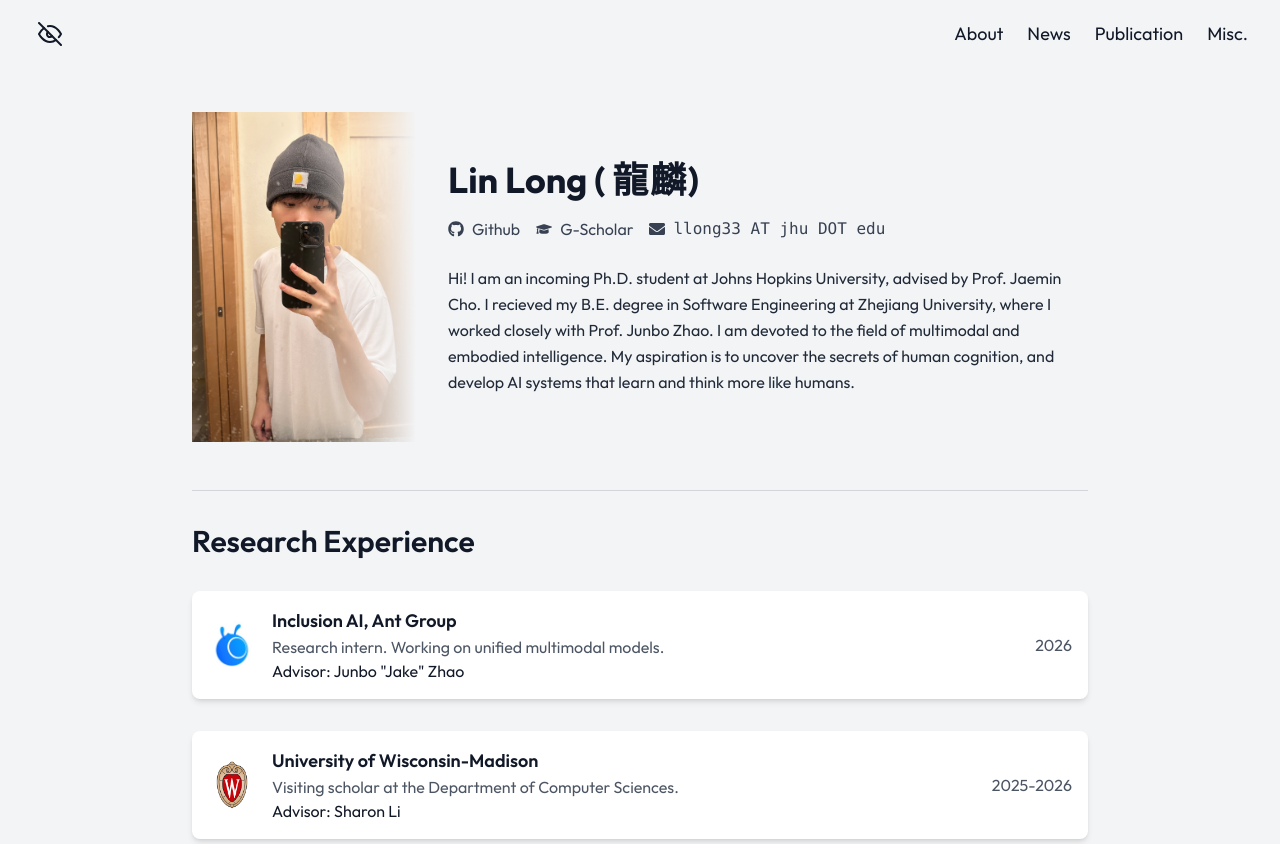
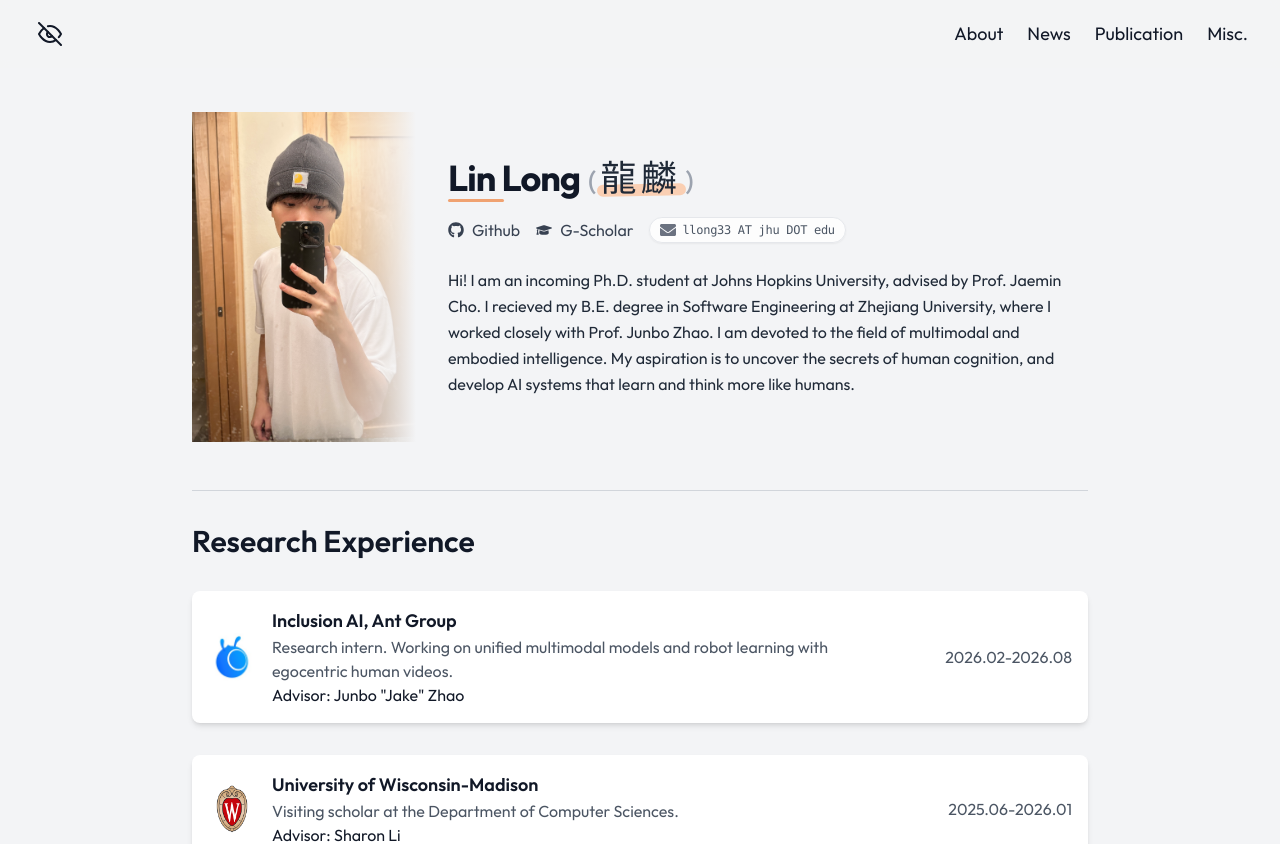
Before and after one commit to llong-cs/llong-cs.github.io, a Next.js app: page / in a window 1280 px wide. Shown: the top 844 px of the page. Built offline with nearby package versions, Linux system fonts and the light colour scheme; a web font is replaced by a local one.

Commit message:
refresh homepage content and styling

```diff
--- a/app/globals.css
+++ b/app/globals.css
@@ -1,6 +1,33 @@
 @tailwind base;
 @tailwind components;
 @tailwind utilities;
+
+/* Soft apricot cursor accents for precise pointer devices. */
+@media (pointer: fine) {
+  html,
+  body {
+    cursor: url('/cursors/apricot-arrow.svg') 3 2, auto;
+  }
+
+  a,
+  button,
+  [role='button'],
+  .cursor-pointer {
+    cursor: url('/cursors/apricot-pointer.svg') 8 2, pointer;
+  }
+}
+
+::selection {
+  color: #3d2418;
+  background: #ffc69f;
+  text-shadow: none;
+}
+
+::-moz-selection {
+  color: #3d2418;
+  background: #ffc69f;
+  text-shadow: none;
+}
 
 /* Custom scrollbar */
 .overflow-y-auto::-webkit-scrollbar {
--- a/app/page.tsx
+++ b/app/page.tsx
@@ -163,12 +163,28 @@ export default function Home() {
             <div className="absolute inset-0 bg-gradient-to-r from-transparent via-transparent to-gray-100 pointer-events-none" />
           </div>
           <div className="md:w-3/4 text-center md:text-left">
-            <h1 className="text-2xl md:text-4xl font-bold">{intro.name} (<span className="inline-block"></span> <span className={`${calli.className} tracking-wider`}>{intro.chineseName}</span>)</h1>
+            <h1 className="flex flex-wrap items-baseline justify-center gap-x-2 text-2xl font-bold md:justify-start md:text-4xl">
+              <span className="relative inline-block tracking-[-0.025em]">
+                {intro.name}
+                <span aria-hidden="true" className="absolute -bottom-1 left-0 h-[3px] w-10 rounded-full bg-[#f09a63]/90 md:w-14" />
+              </span>
+              <span className="inline-flex items-baseline font-medium text-gray-400">
+                <span className="text-[0.78em]">(</span>
+                <span className={`${calli.className} relative mx-1 inline-block tracking-[0.12em] text-gray-800`}>
+                  <span aria-hidden="true" className="absolute -inset-x-1 bottom-[0.08em] h-[0.34em] -rotate-1 rounded-full bg-[#ffb17d]/55" />
+                  <span className="relative">{intro.chineseName}</span>
+                </span>
+                <span className="text-[0.78em]">)</span>
+              </span>
+            </h1>
             {intro.subtitle && <p className="text-gray-600 italic">{intro.subtitle}</p>}
             <div className="flex flex-wrap justify-center md:justify-start gap-2 md:gap-4 mt-4 text-gray-700">
 <a href={intro.github} className="flex items-center space-x-2 hover:text-gray-500 hover:-translate-y-0.5 transition-all duration-200"><FaGithub /> <span>Github</span></a>
               <a href={intro.googleScholar} className="flex items-center space-x-2 hover:text-gray-500 hover:-translate-y-0.5 transition-all duration-200"><FaGraduationCap /> <span>G-Scholar</span></a>
-              <p className="flex items-center space-x-2"><FaEnvelope /> <span className="font-mono">{intro.email}</span></p>
+              <p className="inline-flex items-center gap-1.5 rounded-full border border-gray-200 bg-white/80 px-2.5 py-1 text-gray-600 shadow-sm">
+                <FaEnvelope className="h-4 w-4 shrink-0 text-gray-500" />
+                <span className="font-mono text-xs tracking-tight">{intro.email}</span>
+              </p>
             </div>
             <p className="mt-6 text-base text-gray-800 leading-relaxed">
               {isColor ? intro.bio : stripEmoji(intro.bio)}
--- a/data/experiences.ts
+++ b/data/experiences.ts
@@ -10,23 +10,23 @@ export const researchExperiences: Experience[] = [
   {
     logo: "/images/antgroup-logo.jpeg",
     organization: "Inclusion AI, Ant Group",
-    role: "Research intern. Working on unified multimodal models.",
+    role: "Research intern. Working on unified multimodal models and robot learning with egocentric human videos.",
     advisors: "Junbo \"Jake\" Zhao",
-    period: "2026"
+    period: "2026.02-2026.08"
   },
   {
     logo: "/images/uw-madison-logo.png",
     organization: "University of Wisconsin-Madison",
     role: "Visiting scholar at the Department of Computer Sciences.",
     advisors: "Sharon Li",
-    period: "2025-2026"
+    period: "2025.06-2026.01"
   },
   {
     logo: "/images/bytedance-logo.png",
     organization: "ByteDance Seed",
     role: "Research intern. Working on multimodal agent.",
     advisors: "Yuan Lin, Hang Li",
-    period: "2024-2025"
+    period: "2024.12-2025.06"
   }
 ];
 
--- a/data/publications.ts
+++ b/data/publications.ts
@@ -6,6 +6,12 @@ export interface Publication {
 }
 
 export const publications: Publication[] = [
+  {
+    venue: "Preprint",
+    title: "dRAE: Representation Autoencoder with Hyper-Spherical Codes",
+    authors: "Tianren Ma, <span class='italic font-bold'>Lin Long</span>, Chuyan Chen, Mu Zhang, Junbo Zhao, Tong Zhang, Qixiang Ye",
+    link: "https://arxiv.org/abs/2607.22148"
+  },
   {
     venue: "ICLR 2026",
     title: "Understanding Language Prior of LVLMs by Contrasting Chain-of-Embedding",
```
Also changed, not shown: public/cursors/apricot-arrow.svg (added), public/cursors/apricot-pointer.svg (added).
